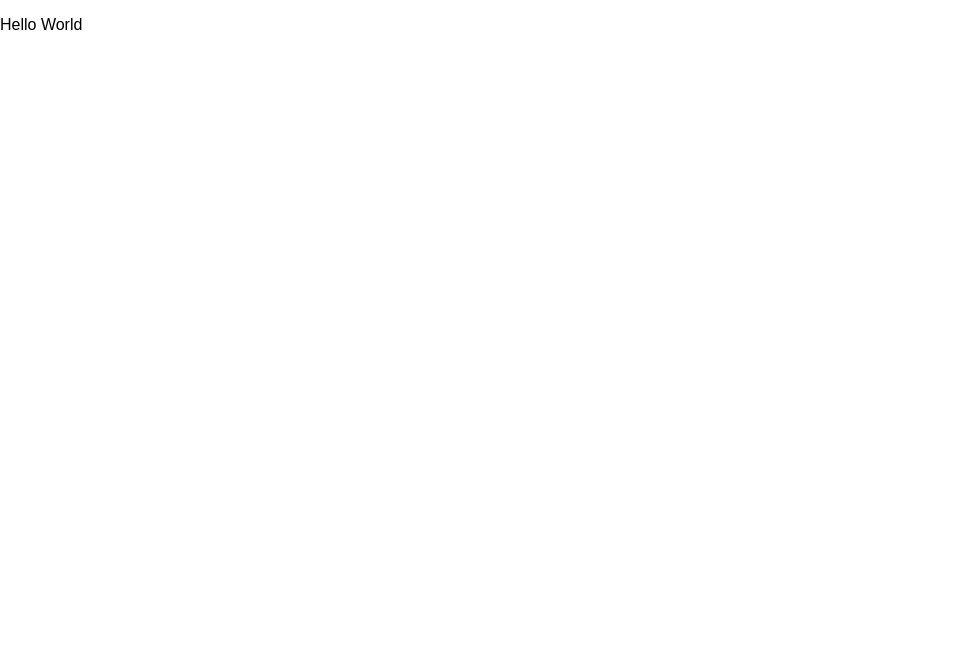
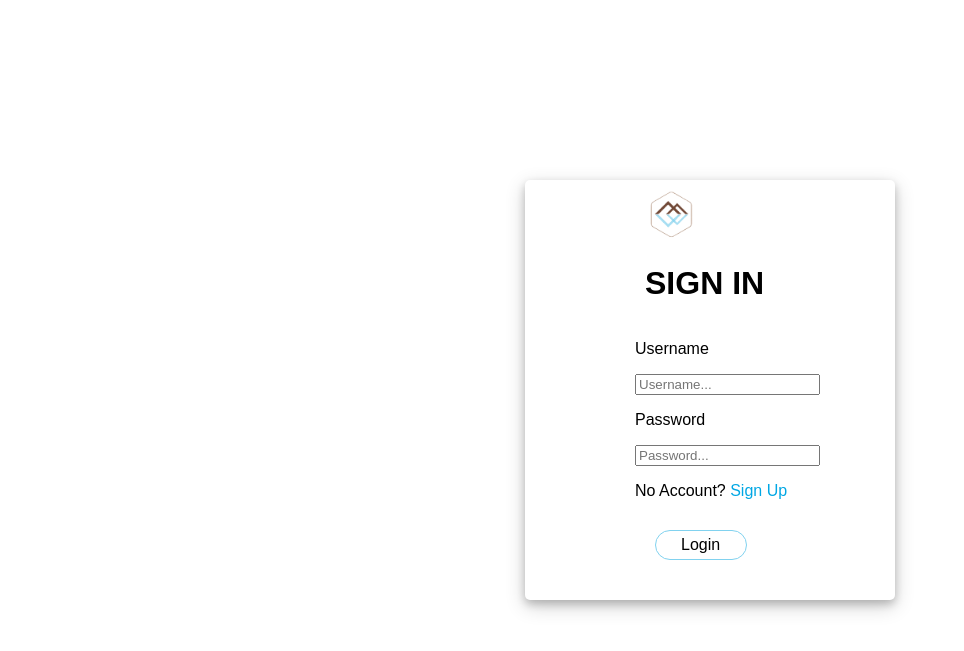
Before and after one commit to RJay-Pickering/BaseCampNews, a Django app: page /signin/ in a window 1280 px wide. Before the commit the part shown is almost empty. Shown: the top 651 px of the page, without its empty margins (0-964 px from the left). Run offline with Django 3.2, Linux system fonts and the light colour scheme.

Commit message:
Quinton did the styling, Will did the homepage by addding the news to it and RJay fixed the sign in and made a sign up

```diff
--- a/application/forms.py
+++ b/application/forms.py
@@ -1,2 +1,8 @@
 from django import forms
 from django.contrib.auth.forms import UserCreationForm
+from django.contrib.auth.models import User
+
+class CreateUserForm(UserCreationForm):
+    class Meta:
+        model = User
+        fields = ["username", "email", "password1", "password2"]
--- a/application/static/index.css
+++ b/application/static/index.css
@@ -24,6 +24,13 @@ html {
 .bcn_img {
   height: 50px;
   width: auto;
+}
+
+.bcn_img2 {
+  height: 50px;
+  width: auto;
+  padding: 0;
+  /* border: 2px solid black; */
 }
 
 .column {
@@ -60,3 +67,108 @@ html {
   height: 30px;
   cursor: pointer;
 }
+
+.user_card_login {
+  width: 350px;
+  margin-top: 180px;
+  margin-left: 525px;
+  margin-bottom: auto;
+  background: white;
+  position: relative;
+  display: flex;
+  justify-content: center;
+  flex-direction: column;
+  padding: 10px;
+  box-shadow: 0 4px 8px 0 rgba(0, 0, 0, 0.2), 0 6px 20px 0 rgba(0, 0, 0, 0.19);
+  -webkit-box-shadow: 0 4px 8px 0 rgba(0, 0, 0, 0.2),
+    0 6px 20px 0 rgba(0, 0, 0, 0.19);
+  -moz-box-shadow: 0 4px 8px 0 rgba(0, 0, 0, 0.2),
+    0 6px 20px 0 rgba(0, 0, 0, 0.19);
+  border-radius: 5px;
+}
+
+.title-login {
+  margin-left: 110px;
+  color: black;
+}
+
+.input-group {
+  border: 0;
+  border-radius: 0.25rem 0 0 0.25rem;
+  margin-left: 100px;
+}
+
+.form_container {
+  margin-top: 0;
+  align-content: center;
+  flex-direction: column;
+  justify-content: center;
+}
+
+.login_btn {
+  background: white;
+  color: black;
+  margin-bottom: 30px;
+  margin-top: 30px;
+  border: 1px solid #81d2ef;
+  border-radius: 1em;
+  width: 60px;
+  padding: 5px;
+  padding-left: 25px;
+  margin-left: 120px;
+}
+
+.login_btn:focus {
+  box-shadow: none;
+  outline: 0px;
+}
+
+.login_btn:hover {
+  background-color: #81d2ef;
+  cursor: pointer;
+  color: white;
+}
+
+.signInBody {
+  margin: 0;
+  background-color: white;
+}
+
+.signInText {
+  color: black;
+}
+
+.register_btn {
+  color: #01a7e4;
+  text-decoration: none;
+}
+
+.register_btn:hover {
+  color: black;
+  text-decoration: underline;
+}
+
+.card {
+  display: flex;
+  flex-direction: column;
+  background-color: #d4d4dc;
+  border: 1px solid black;
+  border-radius: 25px;
+  height: 32em;
+  width: fit-content;
+  box-shadow: 10px 10px 5px black;
+  transform: scale(0.8, 0.8);
+}
+
+a {
+  color: black;
+  text-decoration: none;
+  height: fit-content;
+  width: fit-content;
+}
+
+.input-group {
+  border: 0;
+  border-radius: 0.25rem 0 0 0.25rem;
+  margin-left: 100px;
+}
--- a/application/templates/index.html
+++ b/application/templates/index.html
@@ -20,6 +20,7 @@
           <img src="{% static 'magnifying.png' %}" class="search_img" />
         </button>
         <a href="{% url 'signin' %}">sign-in</a>
+        <a href="{% url 'signup' %}">sign-up</a>
       </div>
     </nav>
     <script src="{% static 'main.js' %}" defer></script>
--- a/application/templates/sign-in.html
+++ b/application/templates/sign-in.html
@@ -7,10 +7,54 @@
     <meta name="viewport" content="width=device-width, initial-scale=1.0" />
     <link rel="stylesheet" href="{% static 'index.css' %}" />
     <link rel="shortcut icon" type="image/png" href="{% static 'bcca.png' %}" />
-    <title>Document</title>
+    <title>Sign In</title>
   </head>
-  <body>
-    {% comment %} start {% endcomment %}
-    <p>Hello World</p>
+  <body class="signInBody">
+    <div class="user_card_login">
+      <div class="title-login">
+        <img src="{% static 'bcca.png' %}" class="bcn_img2" />
+        <h1 class="sign_in_title">SIGN IN</h1>
+      </div>
+      <div class="form_container">
+        <form method="POST" action="">
+          {% csrf_token %}
+          <div class="input-group">
+            <p class="signInText">Username</p>
+            <p></p>
+            <input
+              type="text"
+              name="username"
+              placeholder="Username..."
+              class="form-control"
+            />
+          </div>
+
+          <div class="input-group">
+            <div class="input-group-append">
+              <span class="input-group-text"><i class="fas fa-key"></i></span>
+            </div>
+            <p class="signInText">Password</p>
+            <input
+              type="password"
+              name="password"
+              placeholder="Password..."
+              class="form-control"
+            />
+            <p>
+              No Account?
+              <a href="{% url 'signup' %}" class="register_btn">Sign Up</a>
+            </p>
+          </div>
+
+          <div class="login_container">
+            <p class="login_btn">Login</p>
+          </div>
+        </form>
+      </div>
+
+      {% for message in messages %}
+      <p id="messages">{{message}}</p>
+      {% endfor %}
+    </div>
   </body>
 </html>
--- a/application/views.py
+++ b/application/views.py
@@ -9,3 +9,7 @@ def test_page(request):
 def sign_in(request):
 
     return render(request, 'sign-in.html')
+
+def sign_up(request):
+
+    return render(request, 'sign-up.html')
--- a/config/urls.py
+++ b/config/urls.py
@@ -24,5 +24,6 @@ from application.views import *
 urlpatterns = [
     path('admin/', admin.site.urls),
     path('home/', test_page, name='home'),
-    path('signin/', sign_in, name='signin')
+    path('signin/', sign_in, name='signin'),
+    path('signup/', sign_up, name='signup')
 ]
```
Also changed, not shown: application/static/main.js (+10 -1 lines), application/templates/sign-up.html (added, +53 -0 lines).
